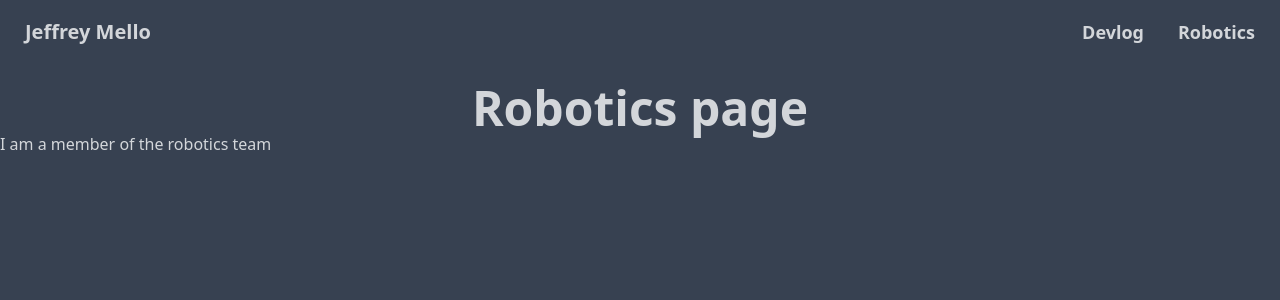
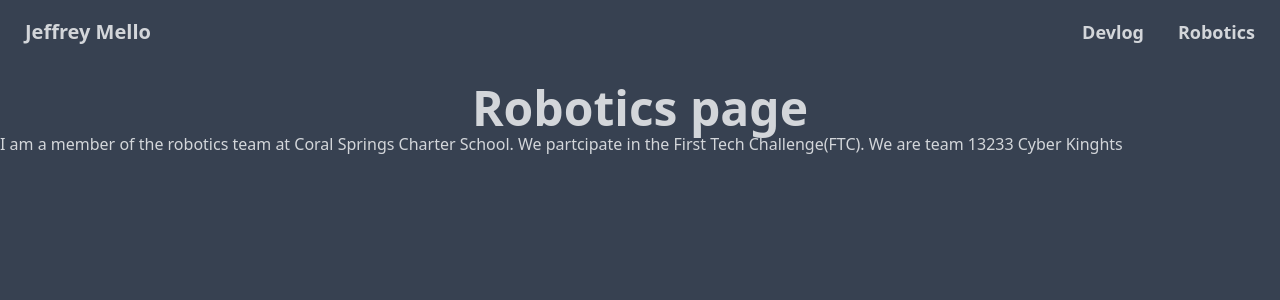
Before and after one commit to melloCoding/mellocoding.github.com, a Nuxt app: page /robotics in a window 1280 px wide. Shown: the top 300 px of the page. Built offline with nearby package versions, Linux system fonts and the light colour scheme.

Commit message:
updated robotics.vue

```diff
--- a/pages/robotics.vue
+++ b/pages/robotics.vue
@@ -2,7 +2,11 @@
   <div>
     <AppHeader />
     <h1 class="text-5xl font-bold text-center">Robotics page</h1>
-    <p>I am a member of the robotics team</p>
+    <p>
+      I am a member of the robotics team at Coral Springs Charter School. We
+      partcipate in the First Tech Challenge(FTC). We are team 13233 Cyber
+      Kinghts
+    </p>
   </div>
 </template>
 
```
